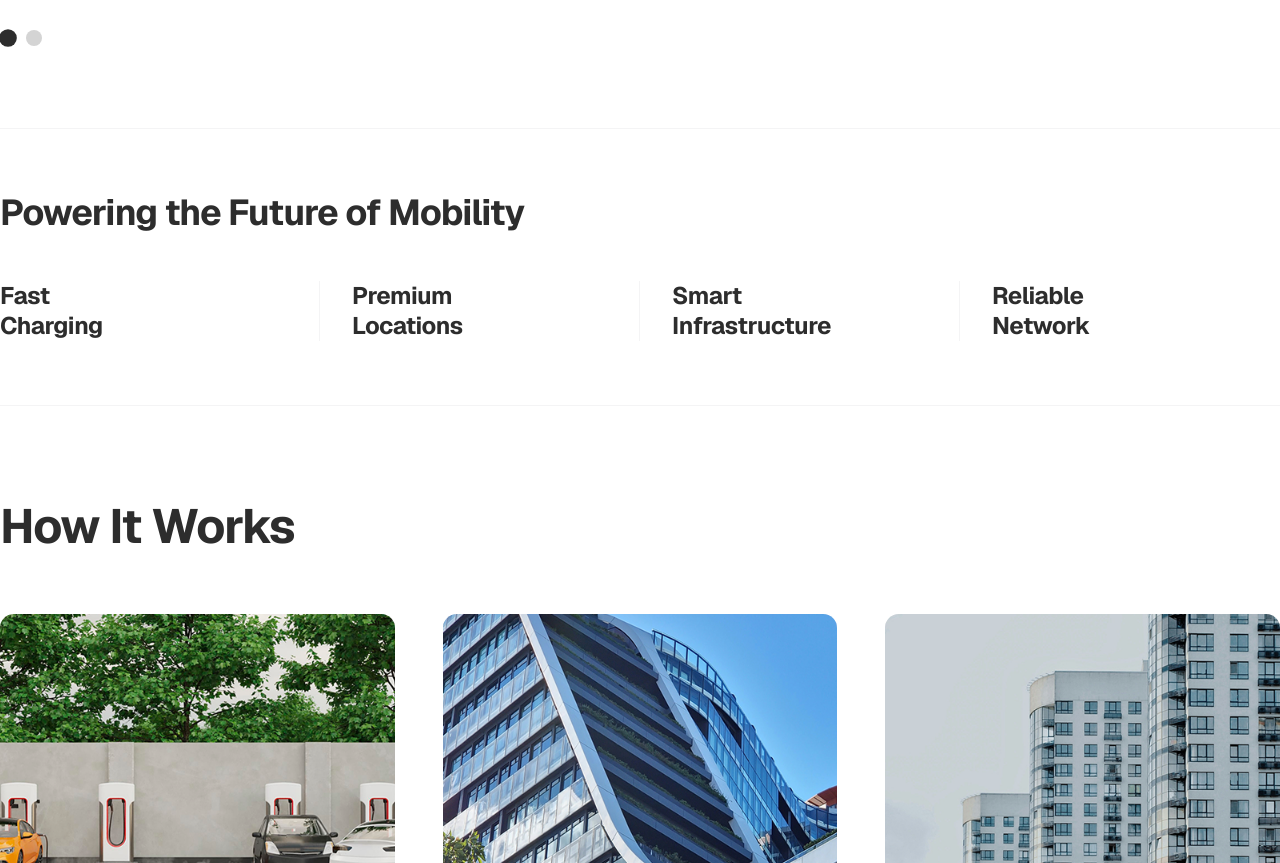
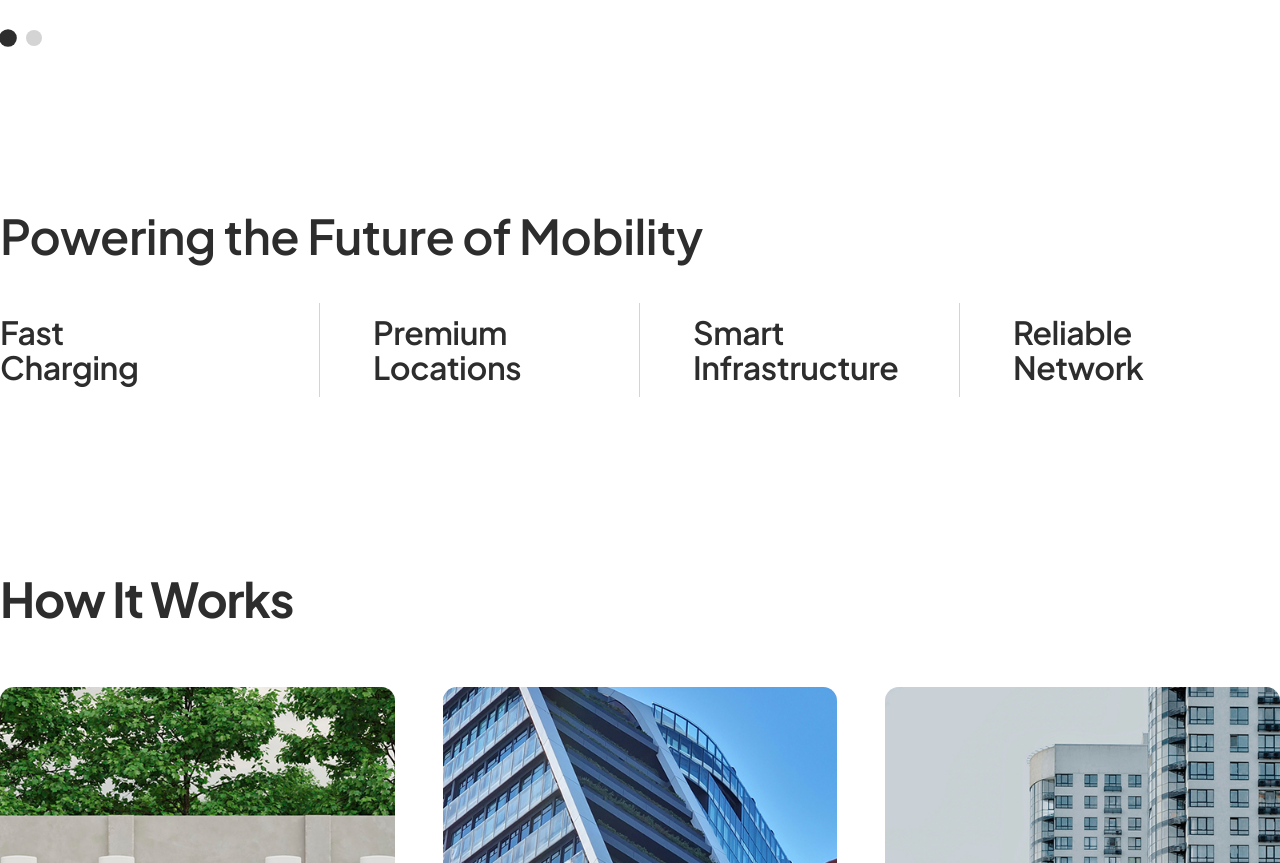
Before and after one commit to asrafulhaq/wattup-usa, a Next.js app: page / in a window 1280 px wide. Shown: the part 1511-2374 px from the top of the page. Built offline with nearby package versions, Linux system fonts and the light colour scheme.

Commit message:
complete mobility section

```diff
--- a/app/globals.css
+++ b/app/globals.css
@@ -196,6 +196,7 @@ body {
 @utility container {
     max-width: var(--container-max);
     margin-inline: auto;
+    /* padding-inline: clamp(1rem, 3vw, 2.5rem); */
 }
 
 @layer utilities {
@@ -207,6 +208,9 @@ body {
         @apply text-[36px] font-semibold tracking-[-3%] leading-[110%];
     }
 
+    .headline-5 {
+        @apply text-[32px] font-semibold tracking-[-3%] leading-[110%];
+    }
     .headline-white {
         @apply text-[48px] font-semibold tracking-[-3%] leading-[110%] text-white;
     }
--- a/app/layout.tsx
+++ b/app/layout.tsx
@@ -1,12 +1,10 @@
 import { cn } from '@/lib/utils';
 import type { Metadata } from 'next';
-import { Geist, Plus_Jakarta_Sans } from 'next/font/google';
+import { Plus_Jakarta_Sans } from 'next/font/google';
 import './globals.css';
 
-const geist = Geist({ subsets: ['latin'], variable: '--font-sans' });
-
 const plusJakartaSans = Plus_Jakarta_Sans({
-    variable: '--font-plus-jakarta-sans',
+    variable: '--font-sans',
     subsets: ['latin'],
 });
 
@@ -21,7 +19,7 @@ export default function RootLayout({
     children: React.ReactNode;
 }>) {
     return (
-        <html lang='en' className={cn('font-sans', geist.variable)}>
+        <html lang='en' className={cn('font-sans', plusJakartaSans.variable)}>
             <body
                 className={`${plusJakartaSans.variable} antialiased  mx-auto `}>
                 <div className='flex min-h-screen w-full flex-col bg-background selection:bg-primary/20 mx-auto'>
--- a/components/home/built-for.tsx
+++ b/components/home/built-for.tsx
@@ -46,8 +46,8 @@ const slidesCardData: SlidesCardData[] = [
 
 export function BuiltFor() {
     return (
-        <section className='w-full max-w-[1440px] mx-auto overflow-x-hidden common-section-padding bg-background overflow-hidden relative'>
-            <div className='container mx-auto'>
+        <section className='w-full max-w-[1440px] mx-auto  overflow-x-hidden common-section-padding bg-background overflow-hidden relative'>
+            <div className='container mx-auto '>
                 <FadeUp>
                     <h2 className='headline-dark mb-10'>
                         Built for Drivers and Property Owners
--- a/components/home/future-mobility.tsx
+++ b/components/home/future-mobility.tsx
@@ -9,22 +9,21 @@ const items = [
 
 export function FutureMobility() {
     return (
-        <section className="w-full py-16 bg-background border-y border-gray-light">
-            <div className="container">
+        <section className='w-full common-section-padding bg-background '>
+            <div className='container'>
                 <FadeUp>
-                    <h2 className="text-3xl md:text-4xl font-bold tracking-tight text-dark mb-12">
+                    <h2 className='headline-dark mb-10'>
                         Powering the Future of Mobility
                     </h2>
                 </FadeUp>
 
-                <div className="grid grid-cols-2 lg:grid-cols-4 divide-x divide-gray-light gap-y-8">
+                <div className='grid grid-cols-2 lg:grid-cols-4  gap-y-8'>
                     {items.map((item, index) => (
                         <FadeUp
                             key={item.id}
                             delay={index * 0.1}
-                            className="flex flex-col px-4 md:px-8 first:pl-0"
-                        >
-                            <h3 className="text-xl md:text-2xl font-bold text-dark max-w-[150px] leading-tight">
+                            className='flex flex-col px-[53px] py-3 border-r border-gray last:border-r-0 first:pl-0'>
+                            <h3 className='headline-5 text-dark max-w-[258px]'>
                                 {item.title.split(' ')[0]}
                                 <br />
                                 {item.title.split(' ')[1]}
--- a/components/home/hero.tsx
+++ b/components/home/hero.tsx
@@ -11,7 +11,7 @@ function HeroContent({ dark }: { dark: boolean }) {
     return (
         <>
             <div
-                className={`relative z-10 font-sans container mx-auto flex flex-col items-center text-center max-w-[642px] ${dark ? 'text-white' : 'text-dark'}`}>
+                className={`relative z-10  container mx-auto flex flex-col items-center text-center  ${dark ? 'text-white' : 'text-dark'}`}>
                 <FadeUp yOffset={30}>
                     <h1
                         className={cn(
--- a/test-dark.html
+++ /dev/null
@@ -1,11 +0,0 @@
-<!DOCTYPE html>
-<html lang="en">
-<head>
-    <meta charset="UTF-8">
-    <meta name="viewport" content="width=device-width, initial-scale=1.0">
-    <title>Document</title>
-</head>
-<body>
-    <div class="text-dark">Hello</div>
-</body>
-</html>
```
